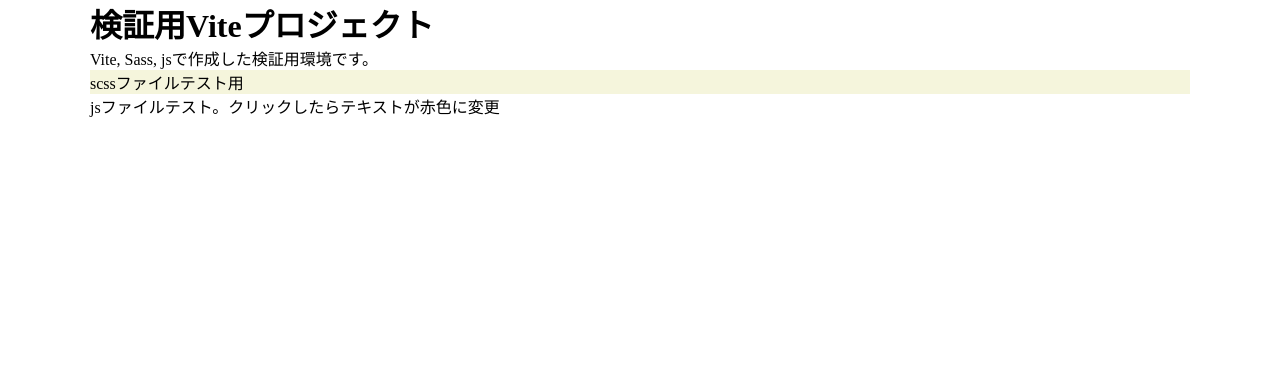
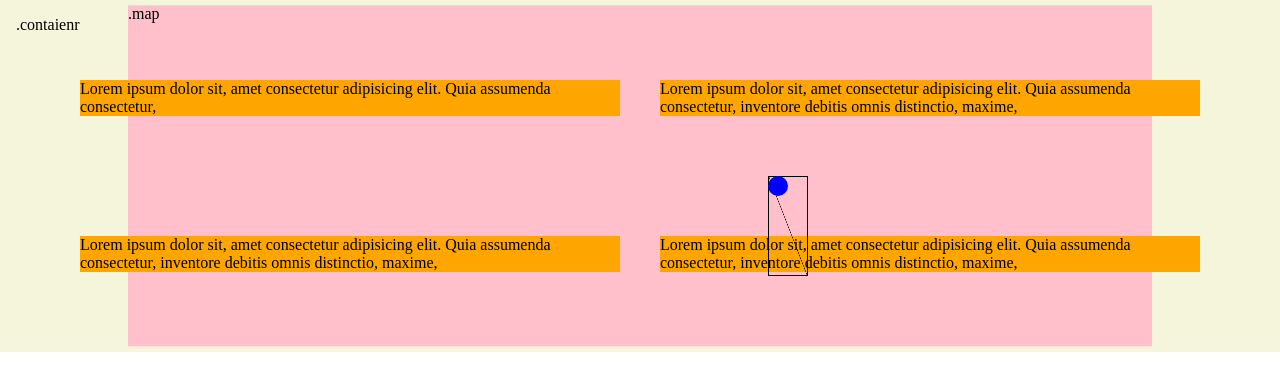
Before and after one commit to rea1i2e/2025-09-27test, a website built with Vite: page index.html in a window 1280 px wide. Built offline with nearby package versions, Linux system fonts and the light colour scheme.

Commit message:
ドットの位置に線を引く

```diff
--- a/index.html
+++ b/index.html
@@ -3,15 +3,27 @@
 <head>
   <meta charset="UTF-8">
   <meta name="viewport" content="width=device-width, initial-scale=1.0">
-  <title>Document</title>
+  <title>ドットの位置に線を引く検証</title>
   <link rel="stylesheet" href="src/assets/scss/style.scss">
 </head>
 <body>
-  <div class="l-inner">
-    <h1>検証用Viteプロジェクト</h1>
-    <p>Vite, Sass, jsで作成した検証用環境です。</p>
-    <p class="test">scssファイルテスト用</p>
-    <p class="js-test">jsファイルテスト。クリックしたらテキストが赤色に変更</p>
+  <div class="">
+    <div class="container">
+      <span class="container__class-name">.contaienr</span>
+      <div class="map">.map</div>
+      <div class="box">
+        <span class="box__inner">Lorem ipsum dolor sit, amet consectetur adipisicing elit. Quia assumenda consectetur, </span>
+      </div>
+      <div class="box">
+        <span class="box__inner">Lorem ipsum dolor sit, amet consectetur adipisicing elit. Quia assumenda consectetur, inventore debitis omnis distinctio, maxime, </span>
+      </div>
+      <div class="box">
+        <span class="box__inner">Lorem ipsum dolor sit, amet consectetur adipisicing elit. Quia assumenda consectetur, inventore debitis omnis distinctio, maxime, </span>
+      </div>
+      <div class="box">
+        <span class="box__inner">Lorem ipsum dolor sit, amet consectetur adipisicing elit. Quia assumenda consectetur, inventore debitis omnis distinctio, maxime, </span>
+      </div>
+    </div>
   </div>
 <script type="module" src="src/assets/js/main.js"></script>
 </body>
--- a/src/assets/scss/_test.scss
+++ b/src/assets/scss/_test.scss
@@ -2,6 +2,68 @@
 @use "base/function" as *;
 @use "base/_breakpoints.scss" as *;
 
-.test {
+.container {
+  position: relative;
+  z-index: 0;
+  padding: rem(80);
   background-color: beige;
+  display: grid;
+  grid-template-columns: repeat(2, 1fr);
+  gap: rem(120) rem(40);
 }
+
+.container__class-name {
+  position: absolute;
+  top: 1em;
+  left: 1em;
+}
+
+.map {
+  position: absolute;
+  z-index: -1;
+  top: 50%;
+  left: 50%;
+  transform: translate(-50%, -50%);
+  width: 80%;
+  aspect-ratio: 3 / 1;
+  background-color: pink;
+}
+
+.box {
+  background-color: yellow;
+}
+
+.box:nth-child(4)::before,
+.box:nth-child(4)::after {
+  display: block;
+  content: "";
+  position: absolute;
+  top: 50%;
+  left: 60%;
+}
+
+.box:nth-child(4)::before {
+  border: 1px solid;
+  width: rem(40);
+  height: rem(100);
+background-image: linear-gradient(
+  to top right,
+  transparent calc(50% - 0.5px),
+  black,
+  transparent calc(50% + 0.5px)
+);
+}
+
+/* ドット */
+.box:nth-child(4)::after {
+  background-color: blue;
+  // z-index: -2;
+  border-radius: 50%;
+  width: rem(20);
+  aspect-ratio: 1;
+}
+
+.box__inner {
+  display: block;
+  background-color: orange;
+}
```
